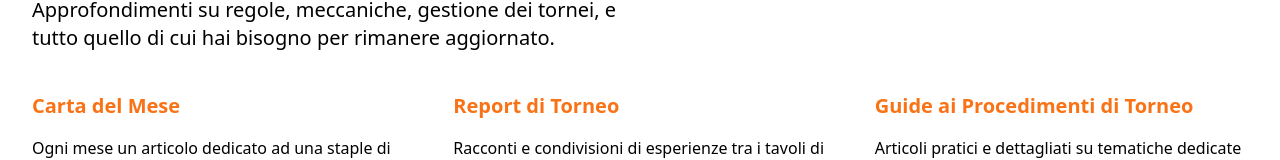
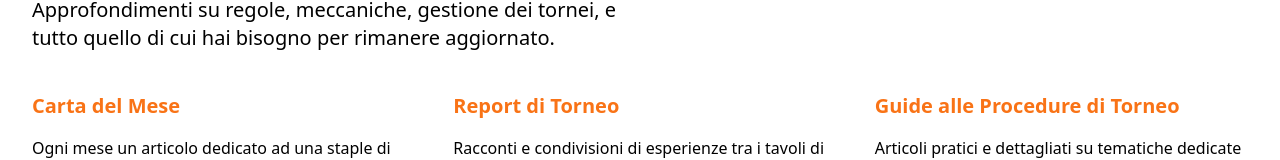
Before and after one commit to Takeno/imj-next-website, a Next.js app: page / in a window 1280 px wide. Shown: the part 792-952 px from the top of the page. Built offline with nearby package versions, Linux system fonts and the light colour scheme.

Commit message:
content: some fixes

```diff
--- a/src/pages/index.tsx
+++ b/src/pages/index.tsx
@@ -110,10 +110,10 @@ export default function Home() {
                   </p>
                 </div>
                 <div className="justify-center">
-                  <Link href="/rubriche/procedimenti-torneo">
+                  <Link href="/rubriche/procedure-torneo">
                     <a>
                       <h2 className="text-xl font-bold py-4 hover:underline text-orange-500">
-                        Guide ai Procedimenti di Torneo
+                        Guide alle Procedure di Torneo
                       </h2>
                     </a>
                   </Link>
```
Also changed, not shown: content/articles/2022-06-23-eventlink-ad-un-evento-grande.md (+1 -1 lines), content/articles/2022-06-23-guida-base-ad-eventlink.md (renamed from content/articles/2022-06-23-guida-basica-ad-eventlink.md, +2 -2 lines), content/categories/procedure-torneo.md (renamed from content/categories/procedimenti-torneo.md, +2 -1 lines), content/pages/risorse.md (+1 -1 lines).
